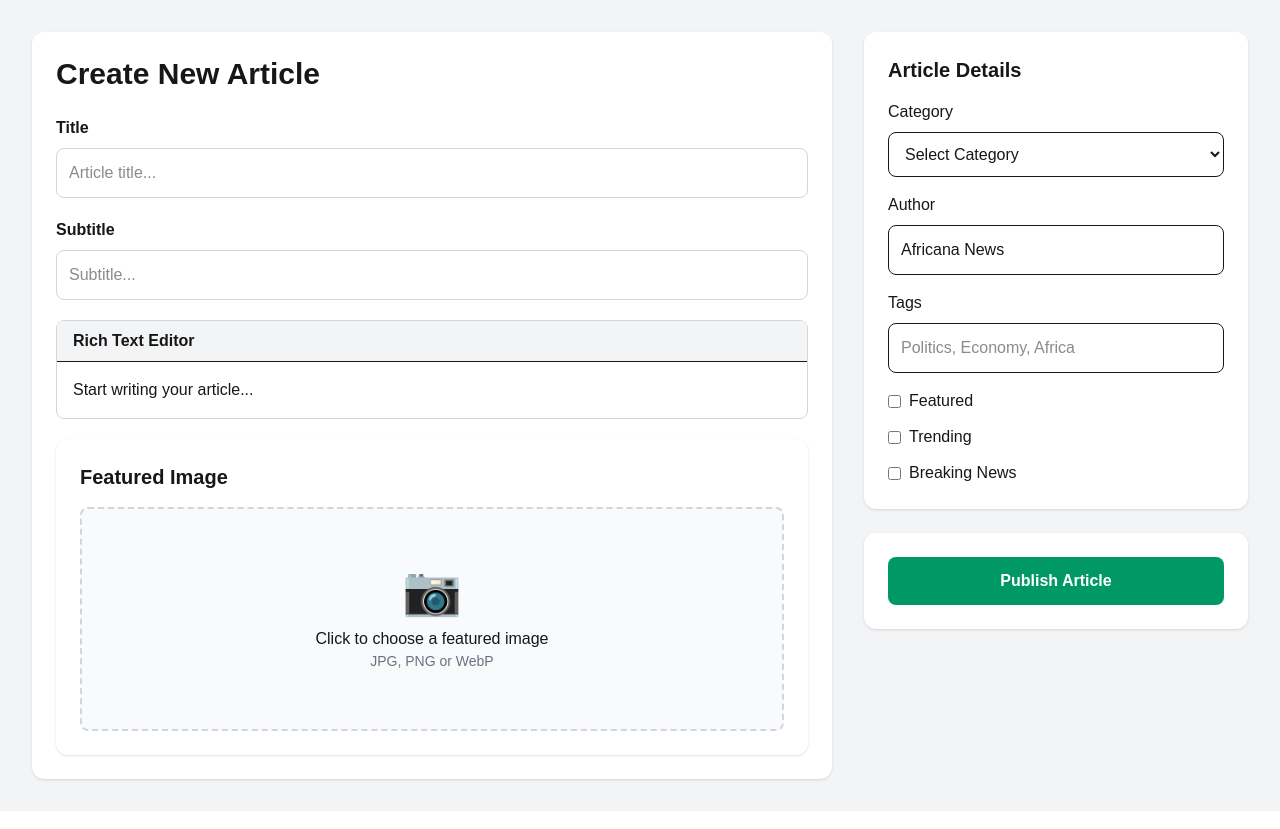
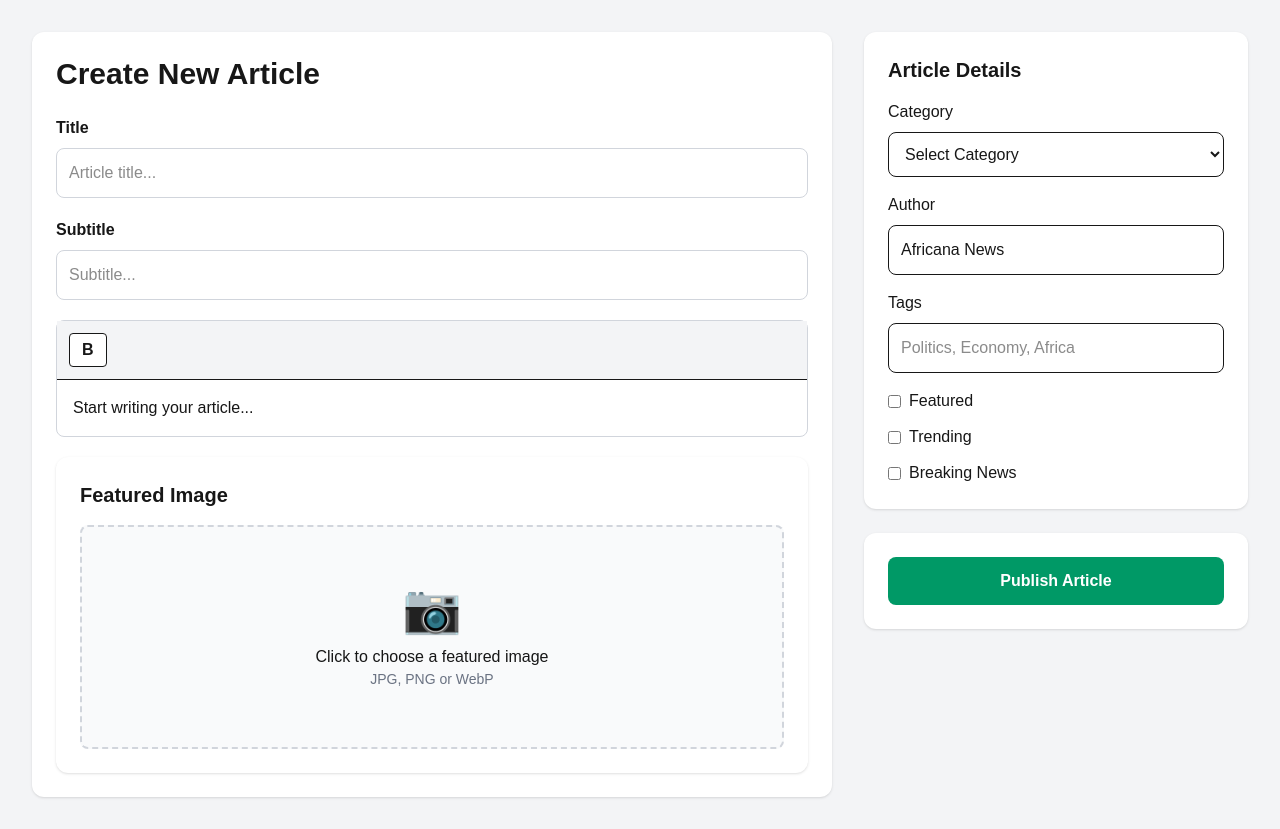
Before and after one commit to tbagbotas/Africana, a Next.js app: page /admin/articles/new in a window 1280 px wide. Built offline with nearby package versions, Linux system fonts and the light colour scheme.

Commit message:
Added Bold toolbar button

```diff
--- a/src/components/admin/RichTextEditor.tsx
+++ b/src/components/admin/RichTextEditor.tsx
@@ -27,13 +27,27 @@ export default function RichTextEditor({
 
   return (
     <div className="rounded-lg border border-gray-300 bg-white">
-      <div className="border-b bg-gray-100 px-4 py-2 font-semibold">
-        Rich Text Editor
+
+      <div className="flex gap-2 border-b bg-gray-100 p-3">
+
+        <button
+          type="button"
+          onClick={() => editor.chain().focus().toggleBold().run()}
+          className={`rounded px-3 py-1 font-bold ${
+            editor.isActive("bold")
+              ? "bg-emerald-600 text-white"
+              : "bg-white border"
+          }`}
+        >
+          B
+        </button>
+
       </div>
 
       <div className="p-4">
         <EditorContent editor={editor} />
       </div>
+
     </div>
   );
 }
```
